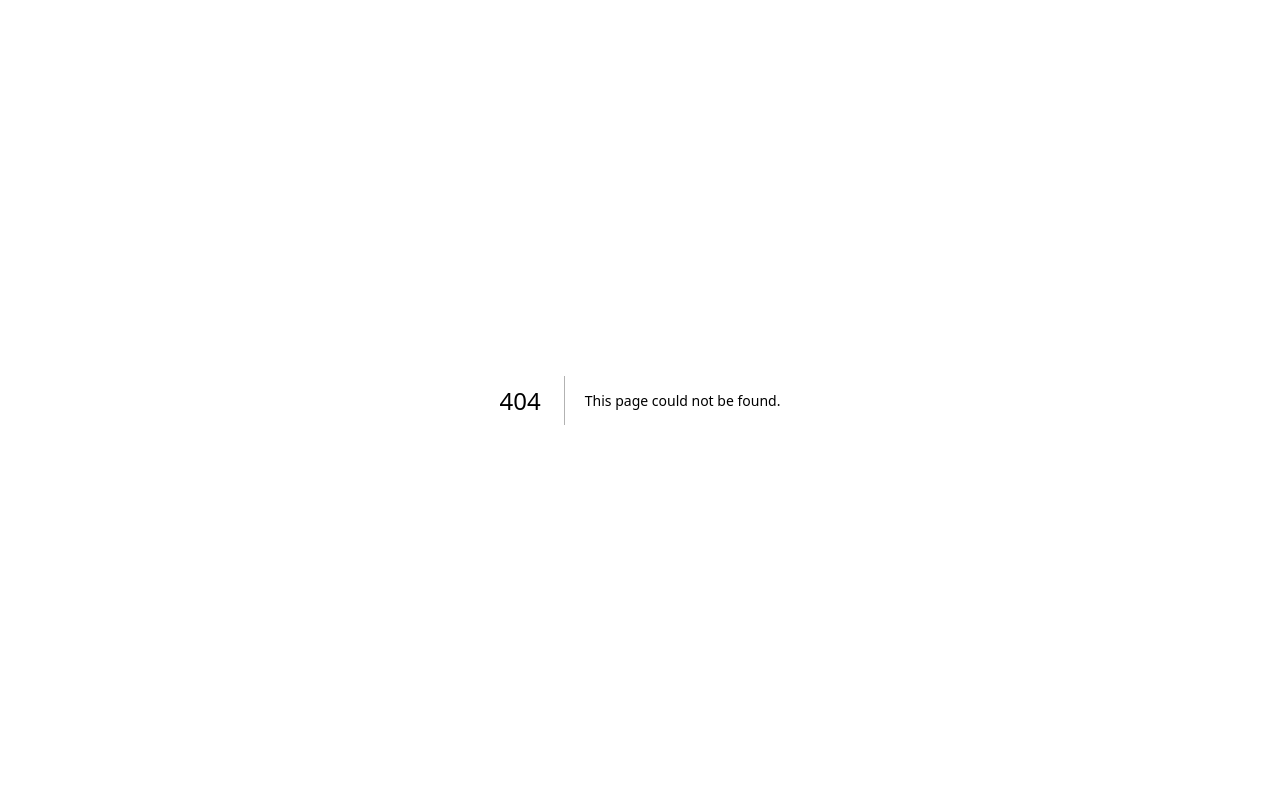
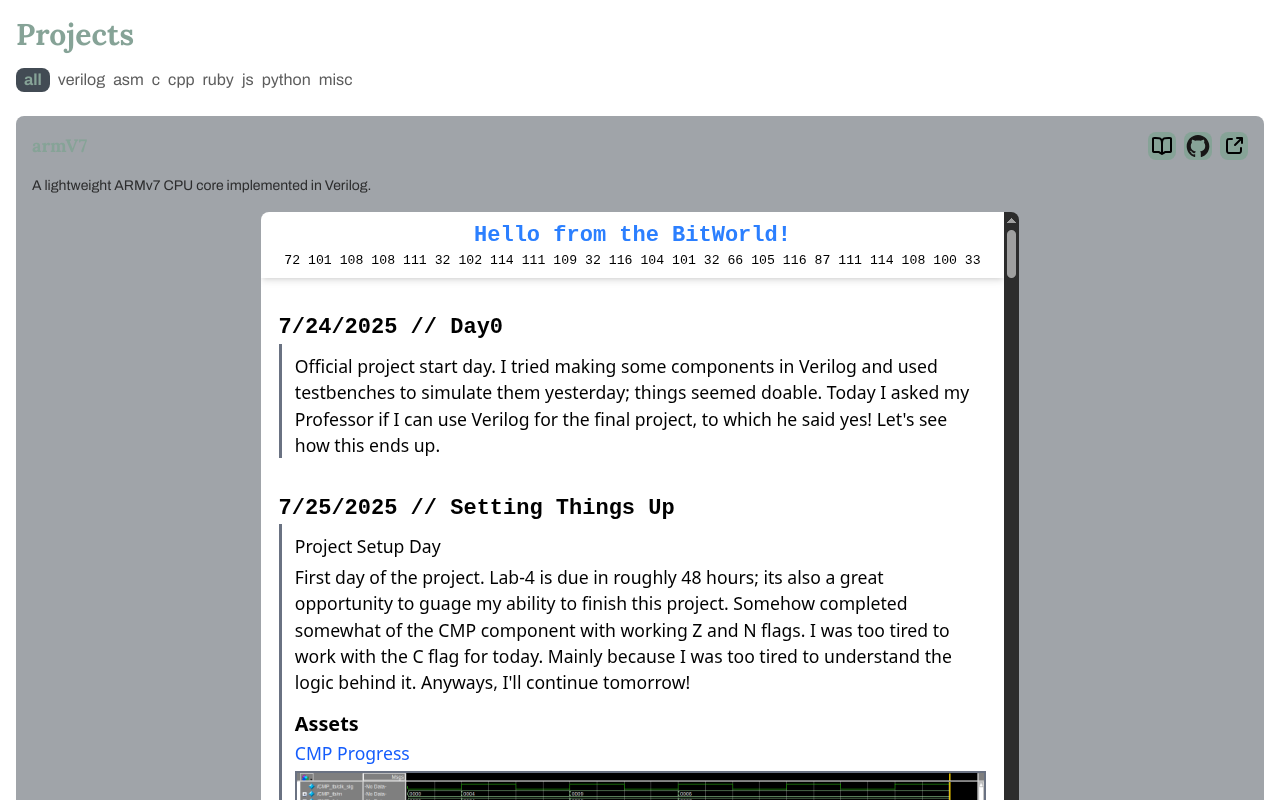
Before and after one commit to amrxt1/amritv, a Next.js app: page /project in a window 1280 px wide. Before the commit this address had no page. Shown: the top 800 px of the page. Built offline with nearby package versions, Linux system fonts and the light colour scheme.

Commit message:
Implement nested [project] routes

```diff
--- a/jsconfig.json
+++ b/jsconfig.json
@@ -6,6 +6,9 @@
       "@/styles/*": [
         "styles/*"
       ],
+      "@/data/*": [
+        "data/*"
+      ],
       "@/components/*": [
         "components/*"
       ]
--- a/src/app/page.js
+++ b/src/app/page.js
@@ -8,7 +8,7 @@ export default function Home() {
     <>
       <Hero />
       <Stack />
-      <ProjectsRenderer />
+      <ProjectsRenderer margin />
       <Footer />
     </>
   );
--- /dev/null
+++ b/src/app/project/[project]/page.js
@@ -0,0 +1,17 @@
+"use client";
+import { useParams } from "next/navigation";
+import { notFound } from "next/navigation";
+import projectsData from "@/data/projectsData";
+
+export default function Project() {
+  const { project } = useParams();
+  const data = projectsData[project];
+  console.log(projectsData);
+  if (!data) notFound();
+
+  return (
+    <div>
+      <h1>{data.title}</h1>
+    </div>
+  );
+}
--- /dev/null
+++ b/src/app/project/layout.js
@@ -0,0 +1,6 @@
+import Link from "next/link";
+import Container from "@/components/Container";
+
+export default function RootLayout({ children }) {
+  return <div>{children}</div>;
+}
--- /dev/null
+++ b/src/app/project/page.js
@@ -0,0 +1,5 @@
+import ProjectsRenderer from "@/components/ProjectsRenderer";
+
+export default function Project() {
+  return <ProjectsRenderer />;
+}
--- a/src/components/ProjectsRenderer.jsx
+++ b/src/components/ProjectsRenderer.jsx
@@ -3,6 +3,7 @@
 import Container from "@/components/Container";
 import { motion, AnimatePresence } from "motion/react";
 import { useState } from "react";
+import Link from "next/link";
 
 const projects = [
   {
@@ -20,6 +21,7 @@ const projects = [
       "Built for a computer architecture course. The CPU supports a subset of ARM instructions and was verified against test benches.",
     repo: "armv7",
     preview: "https://armv7.vercel.app",
+    more: "armv7"
   },
   {
     id: 1,
@@ -168,7 +170,7 @@ const ALL_TECH = [
 function ProjectCard({ project }) {
   return (
     <motion.div
-      className="bg-surface/50 text-text/85 mb-16 space-y-4 rounded-lg p-4"
+      className="bg-surface/50 text-text/85 mb-24 space-y-4 rounded-lg p-4"
       initial={{ y: 40, opacity: 0.15 }}
       whileInView={{ y: 0, opacity: 1 }}
       transition={{ duration: 0.4, ease: "easeOut" }}
@@ -179,12 +181,19 @@ function ProjectCard({ project }) {
           {project.title}
         </h1>
         <div className="flex items-center justify-end gap-2">
+          {project.more && (
+            <Link href={`/project/${project.more}`}
+              className="bg-primary shrink-0 rounded-lg p-0.5"
+            >
+              <img src="/book.svg" alt="" className="size-6" />
+            </Link>
+          )}
           <a
             href={`https://github.com/amrxt1/${project.repo}`}
             target="_blank"
             className="bg-primary aspect-square shrink-0 rounded-lg p-0.5"
           >
-            <img src="/devicons/github.svg" alt="" className="size-8" />
+            <img src="/devicons/github.svg" alt="" className="size-6" />
           </a>
           {project.preview && (
             <a
@@ -192,7 +201,7 @@ function ProjectCard({ project }) {
               target="_blank"
               className="bg-primary shrink-0 rounded-lg p-0.5"
             >
-              <img src="/external-link.svg" alt="" className="size-8" />
+              <img src="/external-link.svg" alt="" className="size-6" />
             </a>
           )}
         </div>
@@ -227,7 +236,7 @@ function ProjectCard({ project }) {
   );
 }
 
-const ProjectsRenderer = () => {
+const ProjectsRenderer = ({ margin = false }) => {
   const [selectTech, setTech] = useState("all");
 
   const filteredProjects =
@@ -236,8 +245,10 @@ const ProjectsRenderer = () => {
       : projects.filter((p) => p.techUsed.includes(selectTech));
 
   return (
-    <Container className={"mt-48"}>
-      <h1 className="text-primary font-serif text-3xl font-bold">Projects</h1>
+    <Container className={`${margin ? "mt-48" : "mt-4"}`}>
+      <Link href={"/project"}>
+        <h1 className="text-primary font-serif text-3xl font-bold">Projects</h1>
+      </Link>
       <div className="mt-4 flex flex-wrap gap-2">
         {ALL_TECH.map((t) => (
           <button
@@ -250,7 +261,7 @@ const ProjectsRenderer = () => {
         ))}
       </div>
 
-      <div className="border-surface mt-4 rounded-lg border-2 p-4 pt-16">
+      <div className="mt-6 rounded-lg">
         {filteredProjects.length === 0 ? (
           <AnimatePresence initial={false} mode="popLayout">
             <motion.div
--- /dev/null
+++ b/src/data/projectsData.js
@@ -0,0 +1,6 @@
+const projectsData = {
+  meme: { title: "lolcat", desc: "", tech: [], features: [], img: [] },
+  armv7: { title: "Arm CPU" },
+};
+
+export default projectsData;
```
Also changed, not shown: public/book.svg (added).
